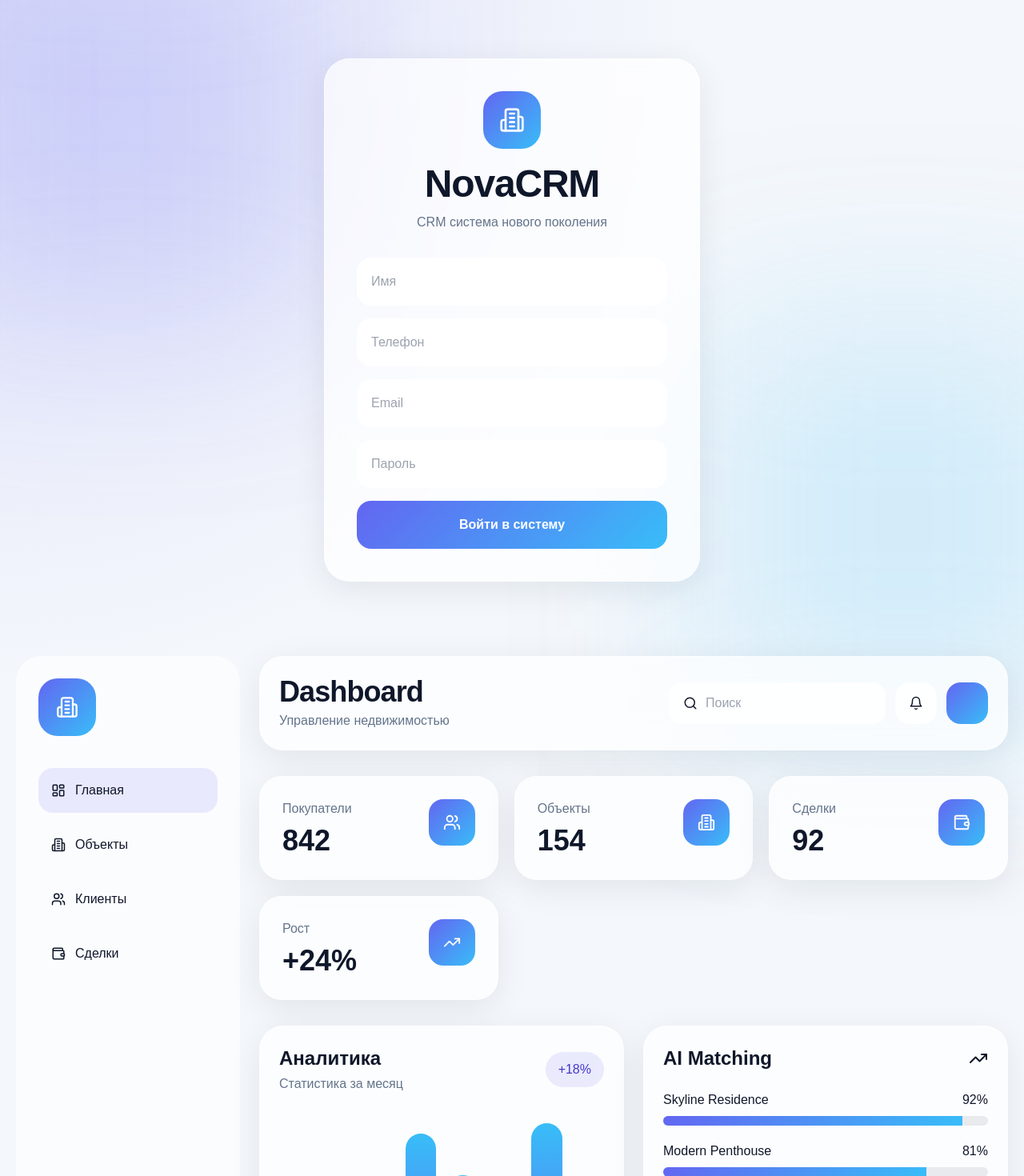
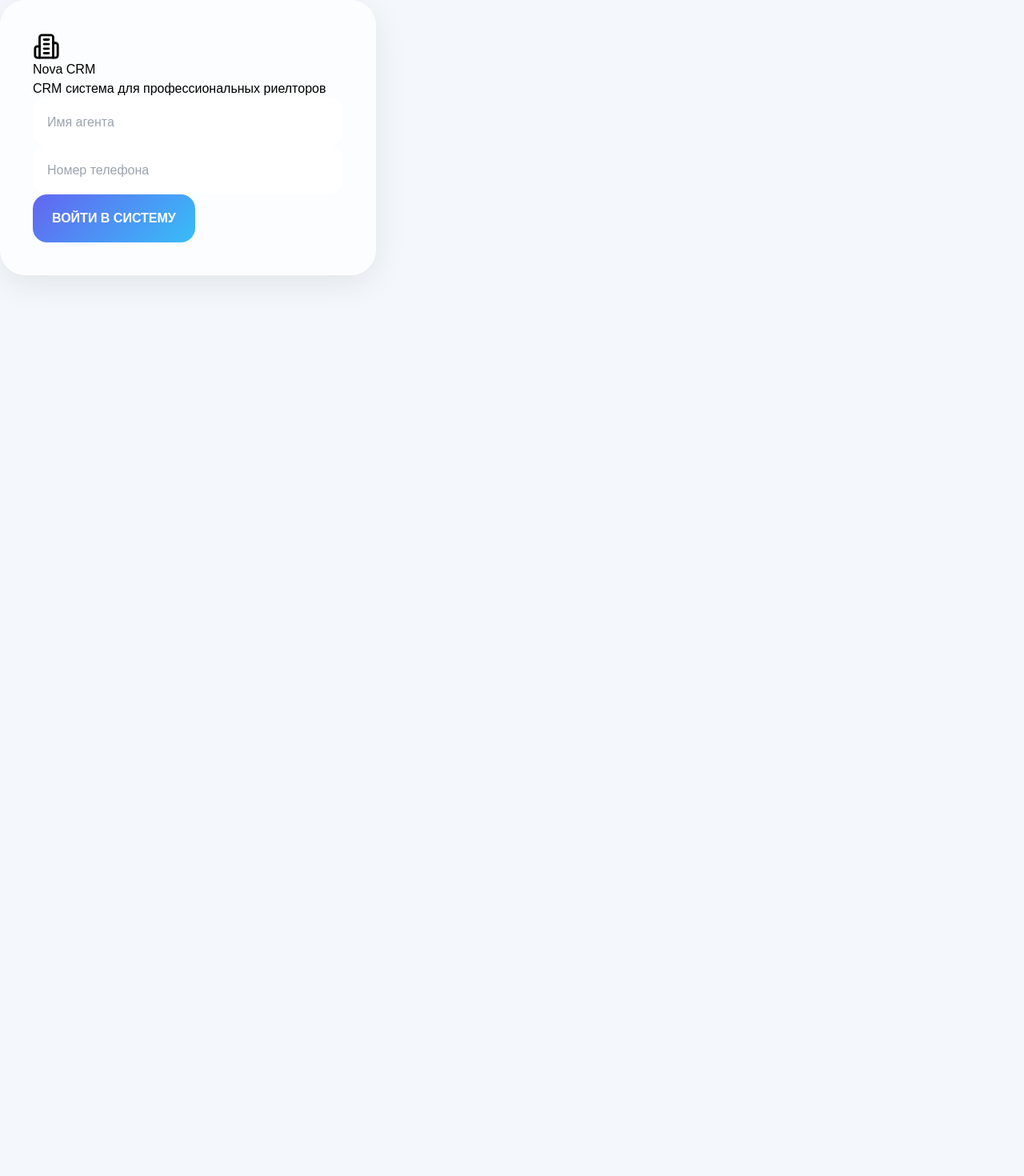
Before and after one commit to xarizmacpm112-commits/Vercel-4, a Next.js app: page / in a window 1280 px wide. Shown: the top 1470 px of the page at 80% size. After the commit the page ends 800 px from the top, so only its background shows below. Built offline with nearby package versions, Linux system fonts and the light colour scheme.

Commit message:
Update page.jsx

```diff
--- a/app/page.jsx
+++ b/app/page.jsx
@@ -1,392 +1,290 @@
 'use client'
 
 import { useState } from 'react'
-import { motion, AnimatePresence } from 'framer-motion'
 import {
-  Bell,
-  Search,
+  Home,
   Building2,
   Users,
-  Wallet,
-  TrendingUp,
-  Settings,
-  LayoutDashboard,
+  ClipboardList,
+  Bell,
+  User,
+  Search,
   Plus,
-  MapPin,
-  BedDouble,
-  Maximize,
-  X,
-  Phone,
-  Mail
+  X
 } from 'lucide-react'
 
-const stats = [
-  { title: 'Покупатели', value: '842', icon: Users },
-  { title: 'Объекты', value: '154', icon: Building2 },
-  { title: 'Сделки', value: '92', icon: Wallet },
-  { title: 'Рост', value: '+24%', icon: TrendingUp }
-]
-
-const properties = [
-  {
-    id: 1,
-    title: 'Skyline Residence',
-    city: 'Berlin',
-    price: '€890,000',
-    rooms: 4,
-    area: 148,
-    image:
-      'https://images.unsplash.com/photo-1502672260266-1c1ef2d93688?q=80&w=1200&auto=format&fit=crop'
-  },
-  {
-    id: 2,
-    title: 'Modern Penthouse',
-    city: 'Frankfurt',
-    price: '€1,250,000',
-    rooms: 5,
-    area: 220,
-    image:
-      'https://images.unsplash.com/photo-1494526585095-c41746248156?q=80&w=1200&auto=format&fit=crop'
-  }
-]
-
-const clients = [
-  {
-    name: 'Alexander Wolf',
-    phone: '+49 151 000 000',
-    status: 'Покупатель'
-  },
-  {
-    name: 'Emma Carter',
-    phone: '+49 151 111 111',
-    status: 'Продавец'
-  }
-]
-
 export default function HomePage() {
-  const [showModal, setShowModal] = useState(false)
+  const [activeTab, setActiveTab] = useState('home')
+  const [showAddObject, setShowAddObject] = useState(false)
+  const [loggedIn, setLoggedIn] = useState(false)
 
   return (
-    <main className="min-h-screen bg-main text-slate-900 overflow-hidden">
-      <div className="bg-blur one"></div>
-      <div className="bg-blur two"></div>
-
-      <section className="min-h-screen flex items-center justify-center p-5">
-        <motion.div
-          initial={{ opacity: 0, y: 40 }}
-          animate={{ opacity: 1, y: 0 }}
-          className="glass login-card"
-        >
-          <div className="text-center mb-8">
-            <div className="logo-box mx-auto mb-5">
-              <Building2 size={32} />
+    <main className="app-container">
+      {!loggedIn ? (
+        <section className="login-screen">
+          <div className="login-card glass">
+            <div className="logo-wrap">
+              <Building2 size={34} />
             </div>
 
-            <h1 className="text-5xl font-black tracking-tight">
-              NovaCRM
-            </h1>
+            <h1 className="login-title">Nova CRM</h1>
 
-            <p className="text-slate-500 mt-3">
-              CRM система нового поколения
+            <p className="login-subtitle">
+              CRM система для профессиональных риелторов
             </p>
+
+            <div className="login-form">
+              <input
+                className="modern-input"
+                placeholder="Имя агента"
+              />
+
+              <input
+                className="modern-input"
+                placeholder="Номер телефона"
+              />
+
+              <button
+                className="primary-btn"
+                onClick={() => setLoggedIn(true)}
+              >
+                ВОЙТИ В СИСТЕМУ
+              </button>
+            </div>
+          </div>
+        </section>
+      ) : (
+        <section className="dashboard-screen">
+          <header className="topbar glass">
+            <h1 className="crm-title">NOVA CRM</h1>
+
+            <div className="topbar-actions">
+              <button className="icon-btn">
+                <Bell size={18} />
+              </button>
+
+              <button className="icon-btn">
+                <User size={18} />
+              </button>
+            </div>
+          </header>
+
+          {activeTab === 'home' && (
+            <>
+              <div className="section-title">
+                СТАТИСТИКА АГЕНТА
               </div>
 
-          <div className="space-y-4">
-            <input className="modern-input" placeholder="Имя" />
-            <input className="modern-input" placeholder="Телефон" />
-            <input className="modern-input" placeholder="Email" />
-            <input className="modern-input" placeholder="Пароль" />
-
-            <button className="primary-btn w-full">
-              Войти в систему
-            </button>
+              <div className="stats-grid">
+                <div className="stat-card glass">
+                  <div>
+                    <p>Всего покупателей</p>
+                    <h2>24</h2>
                   </div>
-        </motion.div>
-      </section>
-
-      <section className="dashboard-layout">
-        <aside className="sidebar hidden lg:flex">
-          <div>
-            <div className="logo-box mb-10">
-              <Building2 size={28} />
                 </div>
 
-            <nav className="space-y-3">
-              <button className="nav-btn active">
-                <LayoutDashboard size={18} /> Главная
-              </button>
-
-              <button className="nav-btn">
-                <Building2 size={18} /> Объекты
-              </button>
-
-              <button className="nav-btn">
-                <Users size={18} /> Клиенты
-              </button>
-
-              <button className="nav-btn">
-                <Wallet size={18} /> Сделки
-              </button>
-            </nav>
+                <div className="stat-card glass">
+                  <div>
+                    <p>Всего продавцов</p>
+                    <h2>18</h2>
+                  </div>
                 </div>
 
-          <button className="nav-btn">
-            <Settings size={18} /> Настройки
-          </button>
-        </aside>
+                <div className="stat-card glass">
+                  <div>
+                    <p>Совпадений</p>
+                    <h2>112</h2>
+                  </div>
+                </div>
+              </div>
 
-        <div className="flex-1">
-          <header className="topbar glass">
+              <div className="section-title mt">
+                АНАЛИТИКА
+              </div>
+
+              <div className="analytics-card glass">
                 <div>
-              <h2 className="text-4xl font-black tracking-tight">
-                Dashboard
-              </h2>
+                  <h2>78%</h2>
+                  <p>Эффективность подбора</p>
+                </div>
 
-              <p className="text-slate-500 mt-1">
+                <div className="chart-bars">
+                  {[40, 70, 50, 90, 65, 85, 55].map((h, i) => (
+                    <div
+                      key={i}
+                      style={{ height: `${h}%` }}
+                      className="bar"
+                    />
+                  ))}
+                </div>
+              </div>
+
+              <div className="section-title mt">
+                ЛУЧШИЕ АГЕНТЫ
+              </div>
+
+              <div className="glass agents-card">
+                <div className="agent-item">
+                  <div className="agent-avatar"></div>
+
+                  <div>
+                    <h3>Alexander Wolf</h3>
+                    <p>28 listings</p>
+                  </div>
+                </div>
+
+                <div className="agent-item">
+                  <div className="agent-avatar"></div>
+
+                  <div>
+                    <h3>Emma Carter</h3>
+                    <p>24 listings</p>
+                  </div>
+                </div>
+              </div>
+            </>
+          )}
+
+          {activeTab === 'objects' && (
+            <>
+              <div className="objects-header">
+                <div>
+                  <h2 className="page-title">Объекты</h2>
+                  <p className="page-subtitle">
                     Управление недвижимостью
                   </p>
                 </div>
 
-            <div className="flex items-center gap-3">
-              <div className="search-box hidden md:flex">
-                <Search size={18} />
-                <input placeholder="Поиск" />
-              </div>
-
-              <button className="circle-btn">
-                <Bell size={18} />
-              </button>
-
-              <div className="avatar"></div>
-            </div>
-          </header>
-
-          <div className="stats-grid mt-8">
-            {stats.map((item, index) => {
-              const Icon = item.icon
-
-              return (
-                <motion.div
-                  key={index}
-                  whileHover={{ y: -5 }}
-                  className="glass stat-card"
+                <button
+                  className="add-btn"
+                  onClick={() => setShowAddObject(true)}
                 >
-                  <div>
-                    <p className="text-slate-500">{item.title}</p>
-                    <h3 className="text-4xl font-black mt-2">
-                      {item.value}
-                    </h3>
-                  </div>
-
-                  <div className="icon-wrap">
-                    <Icon size={22} />
-                  </div>
-                </motion.div>
-              )
-            })}
-          </div>
-
-          <div className="grid xl:grid-cols-2 gap-6 mt-8">
-            <div className="glass panel p-6">
-              <div className="flex items-center justify-between mb-6">
-                <div>
-                  <h3 className="text-2xl font-bold">Аналитика</h3>
-                  <p className="text-slate-500 mt-1">Статистика за месяц</p>
-                </div>
-
-                <div className="badge">+18%</div>
-              </div>
-
-              <div className="chart-wrap">
-                {[45, 65, 35, 90, 70, 55, 95, 60].map((h, i) => (
-                  <div
-                    key={i}
-                    style={{ height: `${h}%` }}
-                    className="chart-bar"
-                  ></div>
-                ))}
-              </div>
-            </div>
-
-            <div className="glass panel p-6">
-              <div className="flex items-center justify-between mb-6">
-                <h3 className="text-2xl font-bold">AI Matching</h3>
-                <TrendingUp />
-              </div>
-
-              <div className="space-y-5">
-                <div>
-                  <div className="flex justify-between mb-2">
-                    <span>Skyline Residence</span>
-                    <span>92%</span>
-                  </div>
-
-                  <div className="progress-line">
-                    <div style={{ width: '92%' }}></div>
-                  </div>
-                </div>
-
-                <div>
-                  <div className="flex justify-between mb-2">
-                    <span>Modern Penthouse</span>
-                    <span>81%</span>
-                  </div>
-
-                  <div className="progress-line">
-                    <div style={{ width: '81%' }}></div>
-                  </div>
-                </div>
-              </div>
-            </div>
-          </div>
-
-          <div className="flex items-center justify-between mt-10 mb-5">
-            <div>
-              <h3 className="text-3xl font-black">Объекты</h3>
-              <p className="text-slate-500 mt-1">Управление недвижимостью</p>
-            </div>
-
-            <button
-              className="primary-btn"
-              onClick={() => setShowModal(true)}
-            >
-              <Plus size={18} /> Добавить объект
+                  <Plus size={18} />
                 </button>
               </div>
 
-          <div className="property-grid">
-            {properties.map((property) => (
-              <motion.div
-                key={property.id}
-                whileHover={{ y: -5 }}
-                className="glass property-card"
-              >
+              <div className="search-box glass">
+                <Search size={18} />
+                <input placeholder="Поиск объекта" />
+              </div>
+
+              <div className="object-card glass">
                 <img
-                  src={property.image}
-                  alt={property.title}
-                  className="property-image"
+                  src="https://images.unsplash.com/photo-1502672260266-1c1ef2d93688?q=80&w=1200&auto=format&fit=crop"
+                  className="object-image"
                 />
 
-                <div className="p-5">
-                  <div className="flex items-center justify-between">
-                    <h4 className="text-2xl font-bold">
-                      {property.title}
-                    </h4>
+                <div className="object-content">
+                  <h3>Premium Apartment</h3>
+                  <p>Berlin • 148м² • 4 комнаты</p>
+                  <h2>€890,000</h2>
+                </div>
+              </div>
+            </>
+          )}
 
-                    <span className="badge">Premium</span>
+          {activeTab === 'clients' && (
+            <>
+              <h2 className="page-title">Клиенты</h2>
+
+              <div className="glass client-card">
+                <h3>Alexander Wolf</h3>
+                <p>Покупатель</p>
+                <span>+49 151 000 000</span>
               </div>
 
-                  <div className="flex items-center gap-2 text-slate-500 mt-2">
-                    <MapPin size={16} /> {property.city}
+              <div className="glass client-card">
+                <h3>Emma Carter</h3>
+                <p>Продавец</p>
+                <span>+49 151 111 111</span>
+              </div>
+            </>
+          )}
+
+          {activeTab === 'registry' && (
+            <>
+              <h2 className="page-title">Реестр</h2>
+
+              <div className="glass registry-card">
+                <h3>Последние сделки</h3>
+
+                <div className="registry-item">
+                  <span>Berlin Apartment</span>
+                  <strong>Успешно</strong>
                 </div>
 
-                  <div className="flex gap-5 mt-5 text-sm text-slate-600">
-                    <div className="flex items-center gap-2">
-                      <BedDouble size={16} />
-                      {property.rooms} комнат
-                    </div>
-
-                    <div className="flex items-center gap-2">
-                      <Maximize size={16} />
-                      {property.area} м²
+                <div className="registry-item">
+                  <span>Luxury House</span>
+                  <strong>В процессе</strong>
                 </div>
               </div>
+            </>
+          )}
 
-                  <div className="flex items-center justify-between mt-6">
-                    <span className="text-3xl font-black">
-                      {property.price}
-                    </span>
-
-                    <button className="secondary-btn">
-                      Подробнее
-                    </button>
-                  </div>
-                </div>
-              </motion.div>
-            ))}
-          </div>
-
-          <div className="grid xl:grid-cols-2 gap-6 mt-10">
-            <div className="glass panel p-6">
-              <h3 className="text-2xl font-bold mb-5">Клиенты</h3>
-
-              <div className="space-y-4">
-                {clients.map((client, index) => (
-                  <div key={index} className="client-item">
-                    <div className="avatar small"></div>
-
-                    <div className="flex-1">
-                      <h4 className="font-semibold">{client.name}</h4>
-                      <div className="text-slate-500 text-sm mt-1">
-                        {client.status}
-                      </div>
-                    </div>
-
-                    <div className="flex gap-2">
-                      <button className="circle-btn small">
-                        <Phone size={14} />
+          <nav className="bottom-nav glass">
+            <button
+              className={activeTab === 'home' ? 'nav-item active' : 'nav-item'}
+              onClick={() => setActiveTab('home')}
+            >
+              <Home size={22} />
+              <span>Главная</span>
             </button>
 
-                      <button className="circle-btn small">
-                        <Mail size={14} />
+            <button
+              className={activeTab === 'objects' ? 'nav-item active' : 'nav-item'}
+              onClick={() => setActiveTab('objects')}
+            >
+              <Building2 size={22} />
+              <span>Объекты</span>
             </button>
-                    </div>
-                  </div>
-                ))}
-              </div>
-            </div>
-          </div>
-        </div>
-      </section>
-
-      <AnimatePresence>
-        {showModal && (
-          <motion.div
-            initial={{ opacity: 0 }}
-            animate={{ opacity: 1 }}
-            exit={{ opacity: 0 }}
-            className="modal-overlay"
-          >
-            <motion.div
-              initial={{ y: 60, opacity: 0 }}
-              animate={{ y: 0, opacity: 1 }}
-              exit={{ y: 60, opacity: 0 }}
-              className="glass modal-box"
-            >
-              <div className="flex items-center justify-between mb-6">
-                <h3 className="text-3xl font-black">Добавить объект</h3>
 
             <button
-                  className="circle-btn"
-                  onClick={() => setShowModal(false)}
+              className={activeTab === 'clients' ? 'nav-item active' : 'nav-item'}
+              onClick={() => setActiveTab('clients')}
+            >
+              <Users size={22} />
+              <span>Клиенты</span>
+            </button>
+
+            <button
+              className={activeTab === 'registry' ? 'nav-item active' : 'nav-item'}
+              onClick={() => setActiveTab('registry')}
+            >
+              <ClipboardList size={22} />
+              <span>Реестр</span>
+            </button>
+          </nav>
+
+          {showAddObject && (
+            <div className="modal-overlay">
+              <div className="modal-box glass">
+                <div className="modal-top">
+                  <h2>Добавить объект</h2>
+
+                  <button
+                    className="icon-btn"
+                    onClick={() => setShowAddObject(false)}
                   >
                     <X size={18} />
                   </button>
                 </div>
 
-              <div className="grid md:grid-cols-2 gap-4">
+                <div className="modal-form">
                   <input className="modern-input" placeholder="Название" />
                   <input className="modern-input" placeholder="Цена" />
-                <input className="modern-input" placeholder="Город" />
+                  <input className="modern-input" placeholder="Комнаты" />
+                  <input className="modern-input" placeholder="Кв²" />
                   <input className="modern-input" placeholder="Адрес" />
-                <input className="modern-input" placeholder="Комнаты" />
-                <input className="modern-input" placeholder="Площадь м²" />
-                <input className="modern-input" placeholder="Этаж" />
-                <input className="modern-input" placeholder="Тип недвижимости" />
-              </div>
 
-              <textarea
-                className="modern-input mt-4 min-h-[120px]"
-                placeholder="Описание"
-              ></textarea>
-
-              <button className="primary-btn w-full mt-5">
+                  <button className="primary-btn">
                     Сохранить объект
                   </button>
-            </motion.div>
-          </motion.div>
+                </div>
+              </div>
+            </div>
           )}
-      </AnimatePresence>
+        </section>
+      )}
     </main>
   )
 }
```
Lines whose indentation alone changed are shown as unchanged.
